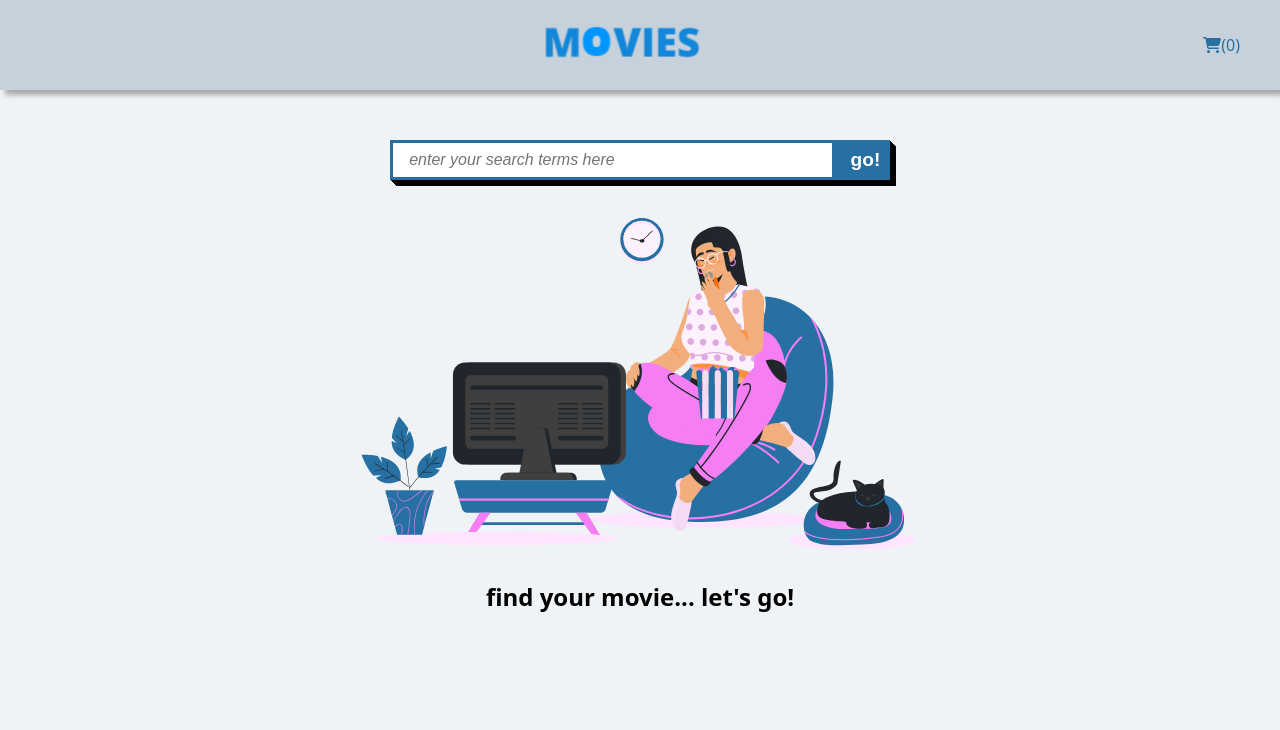
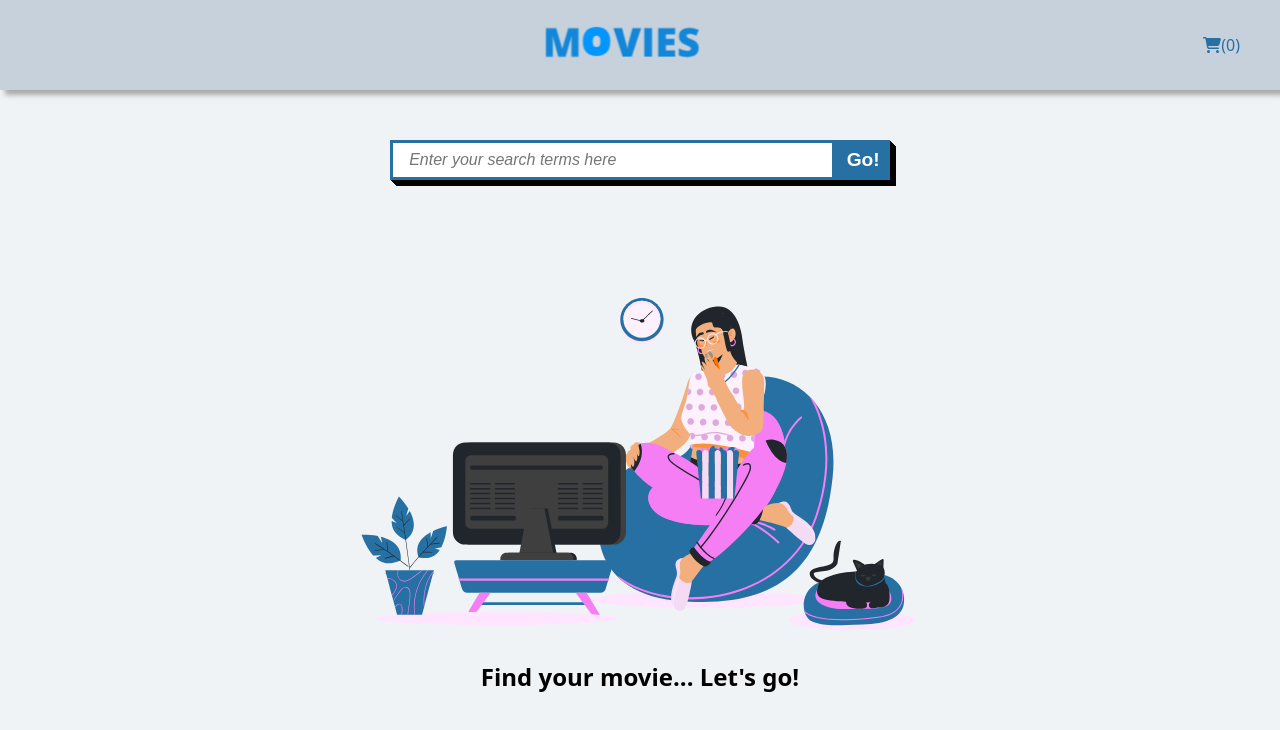
Before and after one commit to OCAMPOESCOBAR/blockbuster, a React (Create React App) app: page / in a window 1280 px wide. Shown: the top 730 px of the page. Built offline with nearby package versions, Linux system fonts and the light colour scheme.

Commit message:
Added content style

```diff
--- a/src/components/searchbar.tsx
+++ b/src/components/searchbar.tsx
@@ -4,6 +4,7 @@ import styled from "styled-components";
 const Wrapper = styled.div`
     display: flex;
     justify-content: space-around;
+    margin-bottom: 50px;
 
     .search-bar {
         position: absolute;
@@ -32,7 +33,7 @@ const Wrapper = styled.div`
       }
 
       .search-bar button {
-        margin-left: auto;
+        padding-left: 15px !important;
         background: none;
         border: none;
         color: white;
@@ -60,8 +61,8 @@ export const SearchBar = ({searchClick, search, setSearch}: any) => {
     return (
         <Wrapper>
             <div className="search-bar">
-                <input type="search" onKeyDown={keyDownHandler} onChange={onChange} value={search} placeholder="enter your search terms here" />
-                <button onClick={searchClick}>go!</button>
+                <input type="search" onKeyDown={keyDownHandler} onChange={onChange} value={search} placeholder="Enter your search terms here" />
+                <button onClick={searchClick}>Go!</button>
             </div>
         </Wrapper>
     )
--- a/src/pages/MoviesList.tsx
+++ b/src/pages/MoviesList.tsx
@@ -14,7 +14,7 @@ import { MainContentComponent } from "../utils/styledComponents";
 const BodyContentComponent = styled.div`
     display: flex;
     flex-direction: column;
-    margin-top: 20px;
+    margin-top: 50px;
     text-align: center;
     justify-content: center;
 `
@@ -33,10 +33,9 @@ const LottieComponent = styled.div`
 
 const ListContent = styled.div`
     margin: 20px;
-    display: flex;
-    flex-wrap: wrap;
-    justify-content: space-between;
-    max-width: 1400px;
+    display: grid;
+    grid-template-columns: repeat(5, 1fr);
+    width: 100%;
 `
 
 
@@ -94,7 +93,7 @@ export const MovieList = () => {
                         return (
                             <LottieComponent>
                                 <Lottie animationData={banner} style={style} />
-                                <h2>find your movie... let's go!</h2>
+                                <h2>Find your movie... Let's go!</h2>
                             </LottieComponent>
                         )
                     if (moviesList.length > 0)
```
